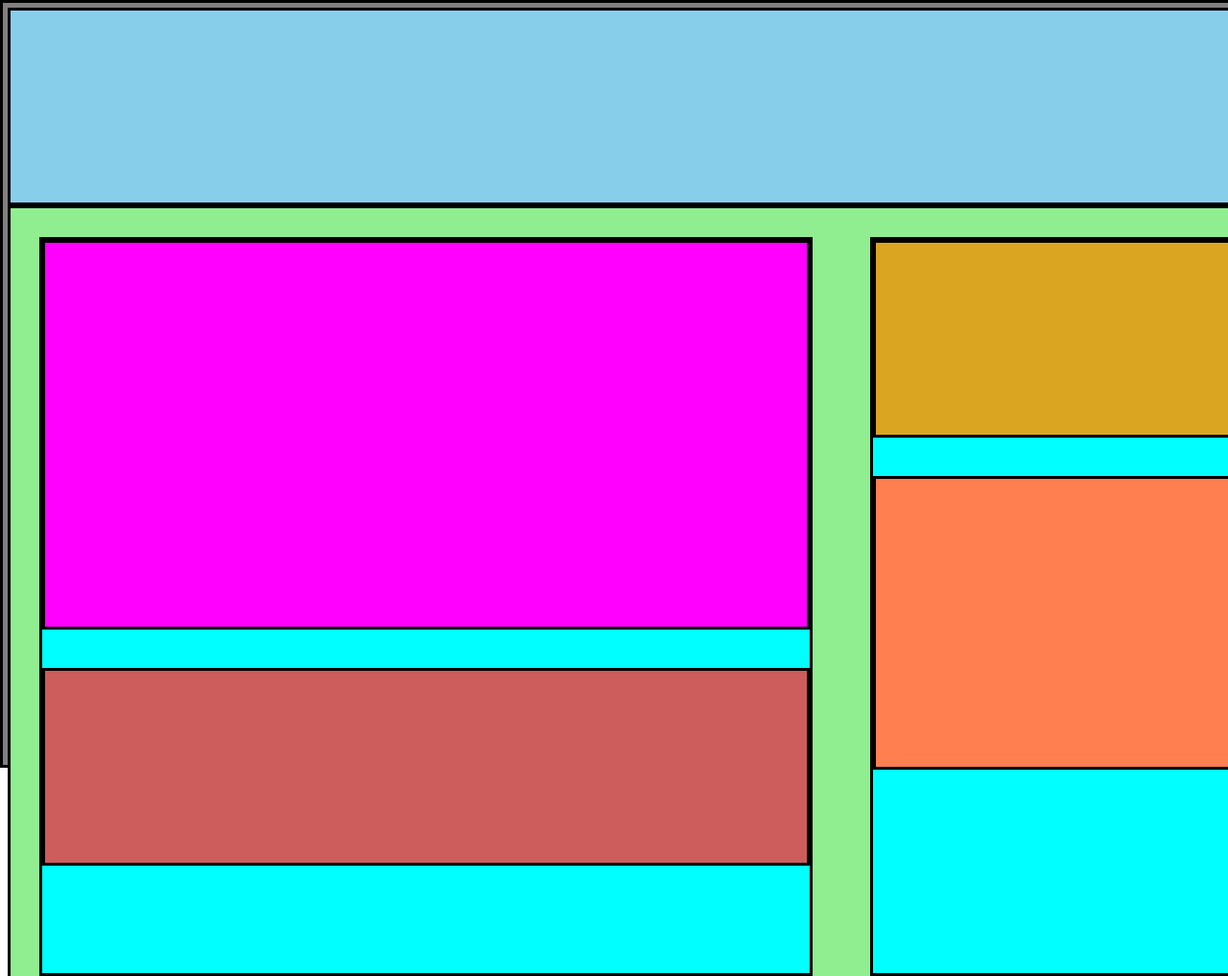
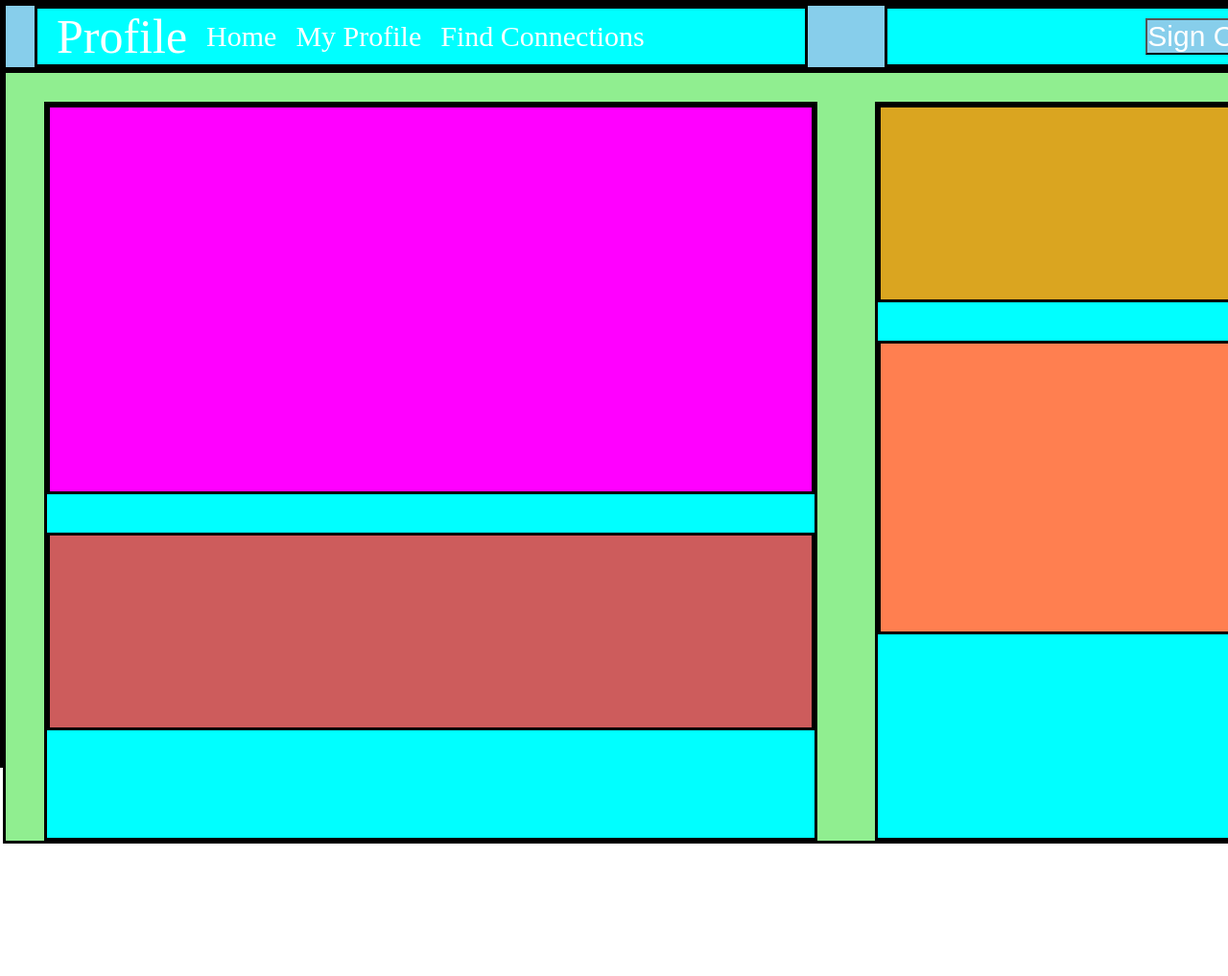
Before and after one commit to ChrisSav713/Profile_Page, a plain HTML site: page index.html in a window 1280 px wide. Shown: the top 1017 px of the page at 96% size. After the commit the page ends 879 px from the top, so only its background shows below. Drawn offline with Linux system fonts and the light colour scheme.

Commit message:
added top nav content

```diff
--- a/css/style.css
+++ b/css/style.css
@@ -11,13 +11,52 @@
     height: 100vh;
     position: absolute;
     box-sizing: border-box;
-    padding: 5px;
 }
 
 .navbar {
     background-color: skyblue;
     border: 3px solid black;
-    min-height: 200px;
+    display: flex;
+    flex-direction: row;
+    justify-content: center;
+}
+
+.navbar a {
+    font-size: 30px;
+    display: inline-block;
+    text-decoration: none;
+    color: white;
+    margin-left: 20px;
+}
+
+.navbar button {
+    background-color: skyblue;
+    font-size: 30px;
+    color: white;
+    margin: 10px;
+}
+
+#profile {
+    font-size: 50px;
+}
+
+.navleft {
+    background-color: aqua;
+    border: 3px solid black;
+    min-width: 800px;
+    margin: 0px 30px 0px 30px;
+    display: flex;
+    align-items: center;
+}
+
+.navright {
+    background-color: aqua;
+    border: 3px solid black;
+    min-width: 400px;
+    margin: 0px 30px 0px 30px;
+    display: flex;
+    justify-content: flex-end;
+    align-items: center;
 }
 
 .container {
--- a/index.html
+++ b/index.html
@@ -11,15 +11,25 @@
 
 <body>
     <div class="main">
-        <div class="navbar"></div>
-        <div class="container">
-            <div class="leftcolumn">
-                <div class="usercard"></div>
-                <div class="education"></div>
+        <div class="navbar">
+            <div class="navleft">
+                <a id="profile" href="#">Profile</p>
+                <a href="#">Home</p>
+                <a href="#">My Profile</p>
+                <a href="#">Find Connections</p>
             </div>
-            <div class="rightcolumn">
-                <div class="requests"></div>
-                <div class="connection"></div>
+            <div class="navright">
+                <button type="button ">Sign Out</button>
+            </div>
+        </div>
+        <div class="container ">
+            <div class="leftcolumn ">
+                <div class="usercard "></div>
+                <div class="education "></div>
+            </div>
+            <div class="rightcolumn ">
+                <div class="requests "></div>
+                <div class="connection "></div>
             </div>
         </div>
     </div>
```
Also changed, not shown: assets/icons/accept-circle.png (added), assets/icons/close-circle.png (added), assets/icons/gear.png (added), assets/icons/map-marker.png (added), assets/images/adrien-s.jpg (added), assets/images/alayne-s.jpg (added), assets/images/anne-s.jpg (added), assets/images/arry-s.jpg (added), assets/images/jane-m.jpg (added), assets/images/phil-s.jpg (added), assets/images/todd-s.jpg (added).
